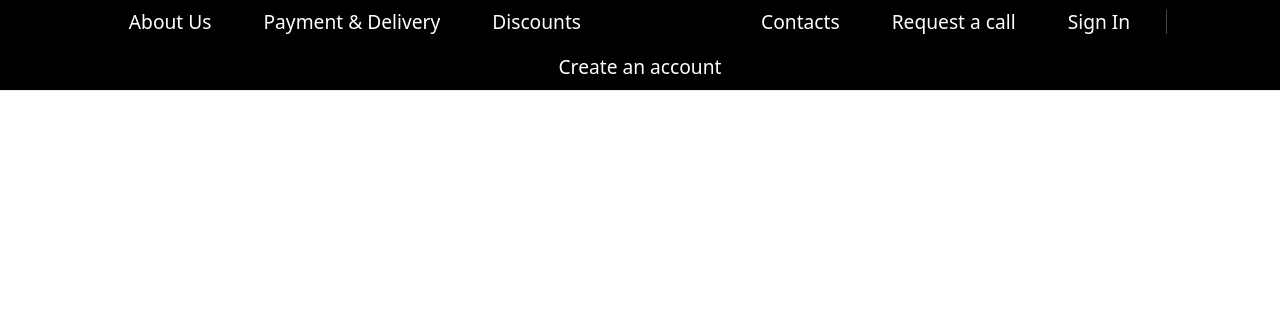
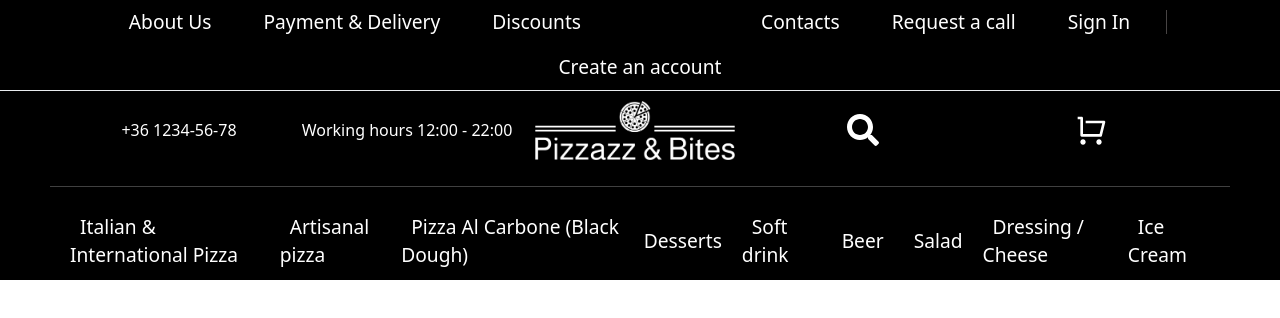
Before and after one commit to PrkjLaci/pizzazz-bites, a React (Vite) app in the folder pizzazz-bites-ui/: page / in a window 1280 px wide. Shown: the top 318 px of the page. Built offline with nearby package versions, Linux system fonts and the light colour scheme.

Commit message:
Add Header component to App.jsx

```diff
--- a/pizzazz-bites-ui/src/App.jsx
+++ b/pizzazz-bites-ui/src/App.jsx
@@ -3,6 +3,7 @@ import { useState } from 'react'
 import { BrowserRouter as Router, Route, Routes, Link } from 'react-router-dom'
 import './App.css'
 import Navbar from './components/Nav/Navbar'
+import Header from './components/Header/Header'
 
 function App() {
 
@@ -10,6 +11,7 @@ function App() {
     <Router>
       <header>
         <Navbar />
+        <Header />
       </header>
     </Router>
   )
```
